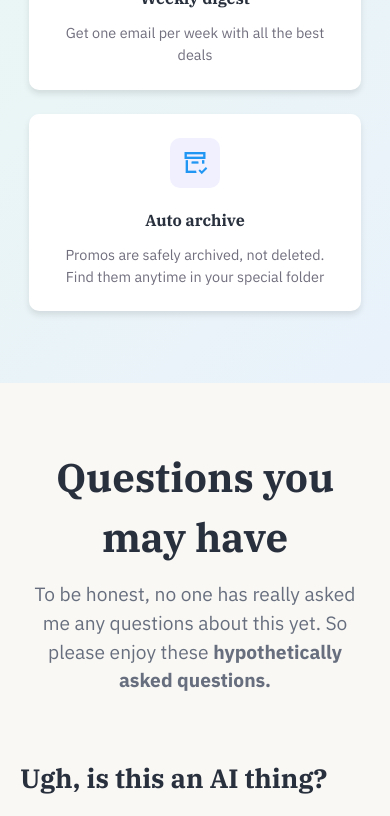
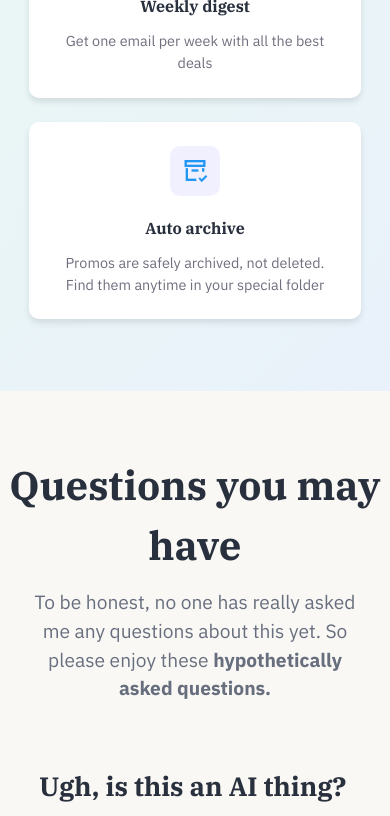
Before and after one commit to kmooney/dealboxxed-landing-page, a Vue app: page / in a window 390 px wide. Shown: the part 1156-1972 px from the top of the page. Built offline with nearby package versions, Linux system fonts and the light colour scheme.

Commit message:
improve landing page positioning on medium sized and small screen widths

```diff
--- a/src/components/EarlyAccess.vue
+++ b/src/components/EarlyAccess.vue
@@ -1,7 +1,8 @@
 <template>
   <div class="card">
-    <div>
-      <h2 class="early-access"><v-icon icon="mdi-email-outline" color="red" size="large" /> Get early access</h2><p class="small">Be the first to know when Dealboxxed is ready.</p></div>
+    <div class="card-head">
+      <h2 class="early-access"><v-icon icon="mdi-email-outline" color="red" size="large" /> Get early access</h2>
+      <p class="small card-sub">Be the first to know when Dealboxxed is ready.</p></div>
     <div>
       <v-form ref="form" class="early-access" @submit.prevent="handleSubmit">
         <v-text-field
@@ -44,7 +45,9 @@
 
 <style scoped>
 
-
+  div.card-head {
+    	margin-bottom: 0.5rem;
+  }
   div.card {
     display: flex;
     border: 2px dashed red;
@@ -56,7 +59,7 @@
     margin-bottom: 1.5rem;
     padding: 1.5em;
     margin:20px;
-    @media (max-width:599px) {
+    @media (max-width:799px) {
       max-width: 85%;
       flex-direction:column;
     }
--- a/src/components/FAQ.vue
+++ b/src/components/FAQ.vue
@@ -89,7 +89,6 @@ div.container {
   background-color: #faf8f5;
   padding-bottom: 4rem;
   div, p {
-    max-width: 800px;
     margin: 0 auto 0 auto;
   }
   p.sub, p.sub > b {
@@ -116,7 +115,9 @@ div.container {
     border-bottom: 1px solid rgb(231, 226, 218);
     padding-bottom: 1.25rem;
     margin-bottom: 1.25rem;
+    max-width: 80%;
   }
+
   div.question.no-border {
     margin-bottom: 3.25rem;
     border-bottom: none;
@@ -129,11 +130,12 @@ div.container {
 
   .custom-ea {
     margin-bottom: 4rem;
+    width: 100%;
   }
 
   @media (max-width:599px) {
-    div {
-      max-width: 350px;
+    p.centered.sub {
+      max-width: 90%;
     }
     .a.flex {
       img {
--- a/src/components/FeatureGrid.vue
+++ b/src/components/FeatureGrid.vue
@@ -1,6 +1,7 @@
 <template>
 
   <div class="card-container">
+
     <div class="card">
       <div class="icon-wrapper scanning">
       <v-icon icon="mdi-inbox-outline scan" size="large" color="red"/>
@@ -34,12 +35,13 @@ div.card-container {
   grid-template-columns: 1fr 1fr 1fr;
   grid-column-gap: 2rem;
   margin-top: 2rem;
+  max-width: 85%;
 
-  @media (max-width:599px) {
+  @media (max-width:799px) {
       max-width: 85%;
       flex-direction:column;
       grid-template-columns: 1fr;
-    }
+  }
 
 }
 
@@ -52,9 +54,13 @@ div.card {
     margin-bottom: 1.5rem;
     padding: 1.5em;
 
-    @media (max-width:599px) {
+    @media (max-width:799px) {
       width: 100%;
       max-width: none;
+    }
+
+    @media(max-width: 599px) {
+	flex-direction: column;
     }
 
     h4 {
@@ -64,6 +70,7 @@ div.card {
       text-align: center;
     }
 }
+
 .icon-wrapper {
   width: 50px;
   height: 50px;
--- a/src/components/Hero.vue
+++ b/src/components/Hero.vue
@@ -65,7 +65,7 @@ const passthruEvent = (message:string, type: string) => {
   margin-bottom: 2rem;
   width: 100%;
   text-align:center;
-  @media (max-width:599px) {
+  @media (max-width:799px) {
     font-size:2.5em;
   }
 }
```
Also changed, not shown: 1 other file (tests, documents, lock files or other folders).
